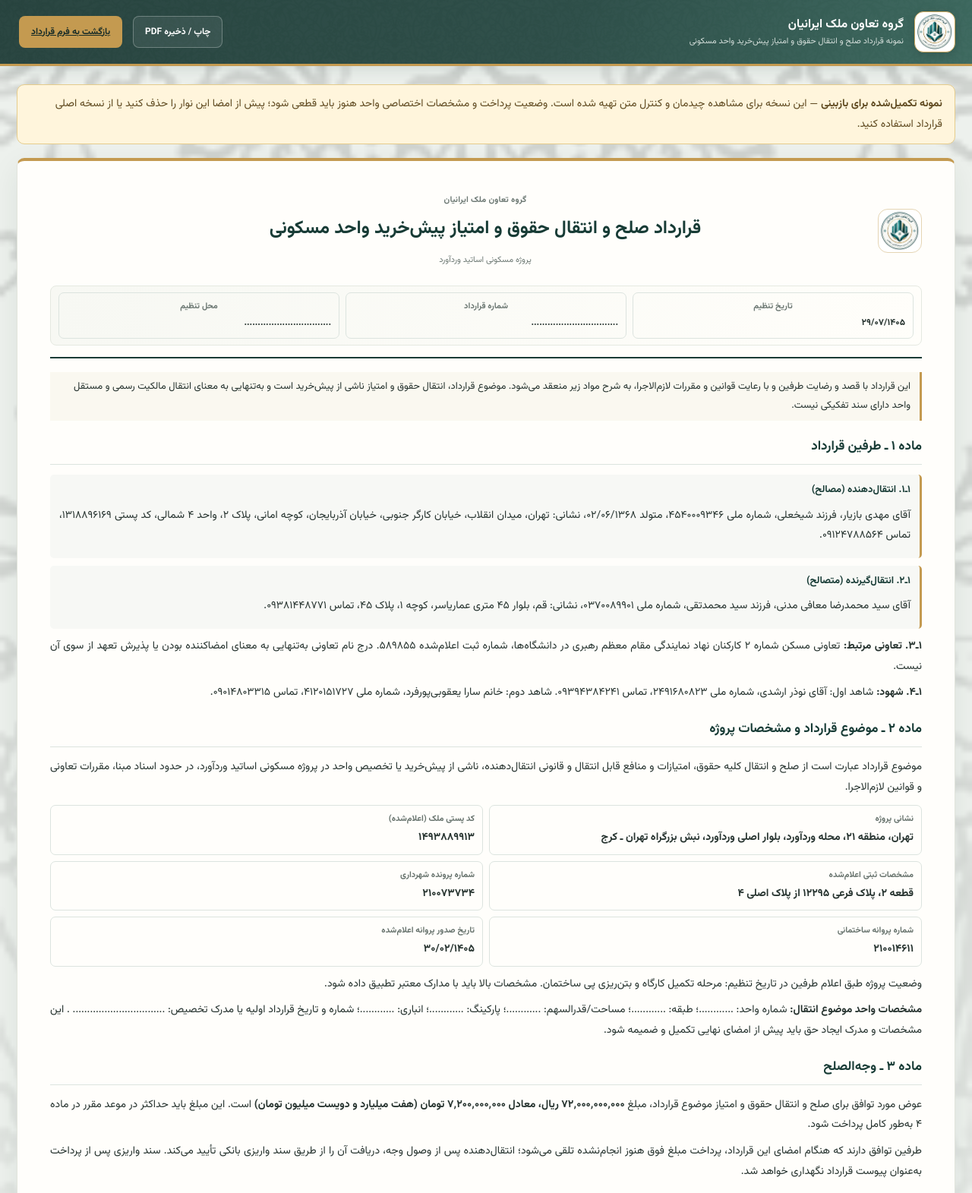
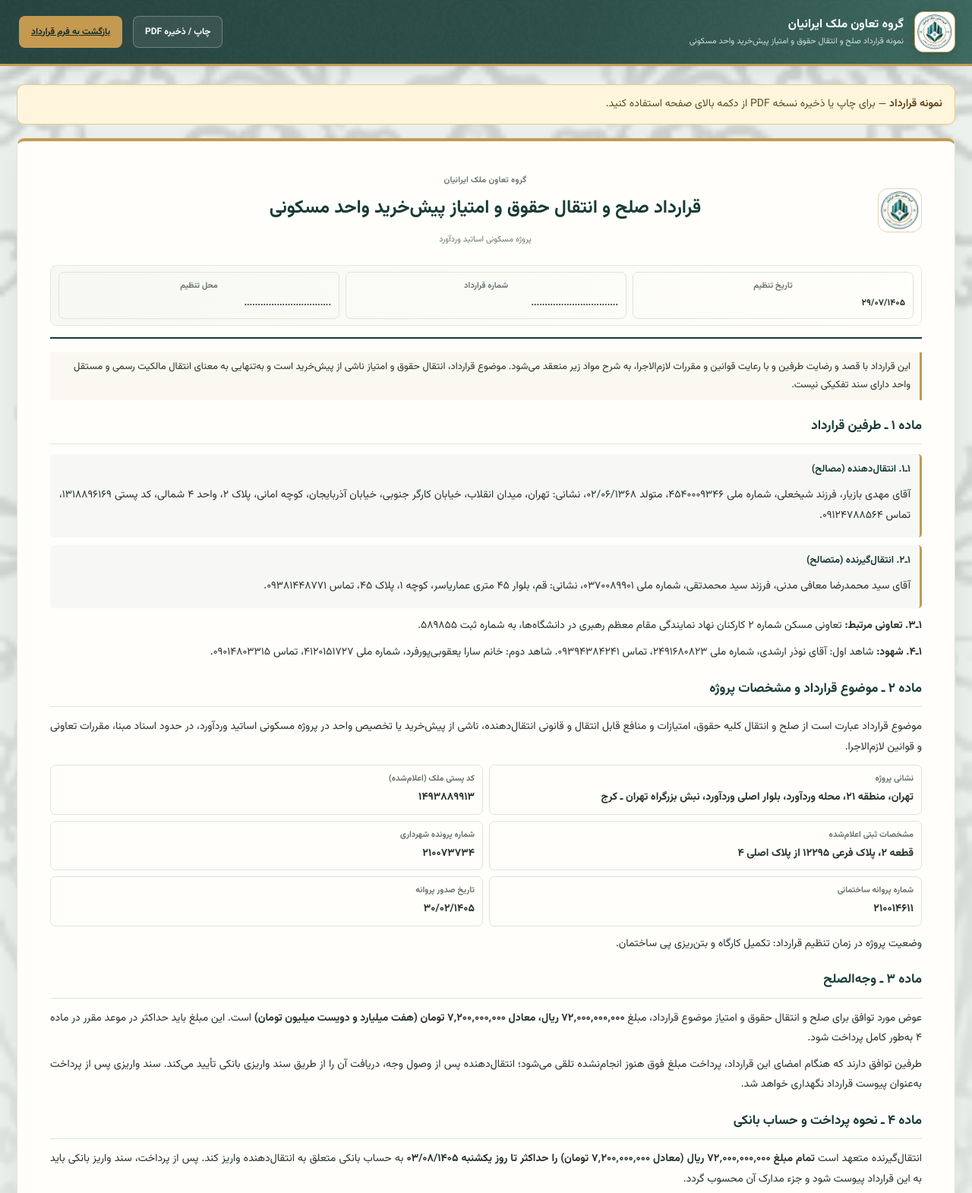
Before and after one commit to kazemi44468-bot/qarardadmelk, a plain HTML site: page نمونه-قرارداد-وردآورد.html in a window 1280 px wide. Shown: the top 1571 px of the page at 76% size. Drawn offline with Linux system fonts and the light colour scheme.

Commit message:
Remove editorial caveats and clean contract wording

```diff
--- a/نمونه-قرارداد-وردآورد.html
+++ b/نمونه-قرارداد-وردآورد.html
@@ -22,7 +22,7 @@
 <nav class="header-actions no-print" aria-label="عملیات"><button class="btn btn-light" onclick="window.print()">چاپ / ذخیره PDF</button><a class="btn btn-gold" href="index.html">بازگشت به فرم قرارداد</a></nav>
 </header>
 <main class="page-wrap">
-<div class="sample-banner no-print"><strong>نمونه تکمیل‌شده برای بازبینی</strong> — این نسخه برای مشاهده چیدمان و کنترل متن تهیه شده است. وضعیت پرداخت و مشخصات اختصاصی واحد هنوز باید قطعی شود؛ پیش از امضا این نوار را حذف کنید یا از نسخه اصلی قرارداد استفاده کنید.</div>
+<div class="sample-banner no-print"><strong>نمونه قرارداد</strong> — برای چاپ یا ذخیره نسخه PDF از دکمه بالای صفحه استفاده کنید.</div>
 <article class="contract sample-doc">
 <div class="document-heading">
 <div class="document-brandline"><img class="document-logo" src="assets/images/logo.png" alt=""><div class="document-titlegroup"><p class="document-kicker">گروه تعاون ملک ایرانیان</p><h1>قرارداد صلح و انتقال حقوق و امتیاز پیش‌خرید واحد مسکونی</h1><p>پروژه مسکونی اساتید وردآورد</p></div></div>
@@ -32,7 +32,7 @@
 <section class="contract-section"><h3>ماده ۱ ـ طرفین قرارداد</h3>
 <div class="party"><h4>۱ـ۱. انتقال‌دهنده (مصالح)</h4><p>آقای مهدی بازیار، فرزند شیخعلی، شماره ملی ۴۵۴۰۰۰۹۳۴۶، متولد ۰۲/۰۶/۱۳۶۸، نشانی: تهران، میدان انقلاب، خیابان کارگر جنوبی، خیابان آذربایجان، کوچه امانی، پلاک ۲، واحد ۴ شمالی، کد پستی ۱۳۱۸۸۹۶۱۶۹، تماس ۰۹۱۲۴۷۸۸۵۶۴.</p></div>
 <div class="party"><h4>۱ـ۲. انتقال‌گیرنده (متصالح)</h4><p>آقای سید محمدرضا معافی مدنی، فرزند سید محمدتقی، شماره ملی ۰۳۷۰۰۸۹۹۰۱، نشانی: قم، بلوار ۴۵ متری عماریاسر، کوچه ۱، پلاک ۴۵، تماس ۰۹۳۸۱۴۴۸۷۷۱.</p></div>
-<p><strong>۱ـ۳. تعاونی مرتبط:</strong> تعاونی مسکن شماره ۲ کارکنان نهاد نمایندگی مقام معظم رهبری در دانشگاه‌ها، شماره ثبت اعلام‌شده ۵۸۹۸۵۵. درج نام تعاونی به‌تنهایی به معنای امضاکننده بودن یا پذیرش تعهد از سوی آن نیست.</p>
+<p><strong>۱ـ۳. تعاونی مرتبط:</strong> تعاونی مسکن شماره ۲ کارکنان نهاد نمایندگی مقام معظم رهبری در دانشگاه‌ها، به شماره ثبت ۵۸۹۸۵۵.</p>
 <p><strong>۱ـ۴. شهود:</strong> شاهد اول: آقای نوذر ارشدی، شماره ملی ۲۴۹۱۶۸۰۸۲۳، تماس ۰۹۳۹۴۳۸۴۲۴۱. شاهد دوم: خانم سارا یعقوبی‌پورفرد، شماره ملی ۴۱۲۰۱۵۱۷۲۷، تماس ۰۹۰۱۴۸۰۳۳۱۵.</p></section>
 <section class="contract-section"><h3>ماده ۲ ـ موضوع قرارداد و مشخصات پروژه</h3>
 <p>موضوع قرارداد عبارت است از صلح و انتقال کلیه حقوق، امتیازات و منافع قابل انتقال و قانونی انتقال‌دهنده، ناشی از پیش‌خرید یا تخصیص واحد در پروژه مسکونی اساتید وردآورد، در حدود اسناد مبنا، مقررات تعاونی و قوانین لازم‌الاجرا.</p>
@@ -42,10 +42,9 @@
 <div class="detail"><b>مشخصات ثبتی اعلام‌شده</b><span>قطعه ۲، پلاک فرعی ۱۲۲۹۵ از پلاک اصلی ۴</span></div>
 <div class="detail"><b>شماره پرونده شهرداری</b><span>۲۱۰۰۷۳۷۳۴</span></div>
 <div class="detail"><b>شماره پروانه ساختمانی</b><span>۲۱۰۰۱۴۶۱۱</span></div>
-<div class="detail"><b>تاریخ صدور پروانه اعلام‌شده</b><span>۳۰/۰۲/۱۴۰۵</span></div>
+<div class="detail"><b>تاریخ صدور پروانه</b><span>۳۰/۰۲/۱۴۰۵</span></div>
 </div>
-<p>وضعیت پروژه طبق اعلام طرفین در تاریخ تنظیم: مرحله تکمیل کارگاه و بتن‌ریزی پی ساختمان. مشخصات بالا باید با مدارک معتبر تطبیق داده شود.</p>
-<p><strong>مشخصات واحد موضوع انتقال:</strong> شماره واحد: ............؛ طبقه: ............؛ مساحت/قدرالسهم: ............؛ پارکینگ: ............؛ انباری: ............؛ شماره و تاریخ قرارداد اولیه یا مدرک تخصیص: ................................ . این مشخصات و مدرک ایجاد حق باید پیش از امضای نهایی تکمیل و ضمیمه شود.</p></section>
+<p>وضعیت پروژه در زمان تنظیم قرارداد: تکمیل کارگاه و بتن‌ریزی پی ساختمان.</p></section>
 <section class="contract-section"><h3>ماده ۳ ـ وجه‌الصلح</h3>
 <p>عوض مورد توافق برای صلح و انتقال حقوق و امتیاز موضوع قرارداد، مبلغ <strong>۷۲٬۰۰۰٬۰۰۰٬۰۰۰ ریال، معادل ۷٬۲۰۰٬۰۰۰٬۰۰۰ تومان (هفت میلیارد و دویست میلیون تومان)</strong> است. این مبلغ باید حداکثر در موعد مقرر در ماده ۴ به‌طور کامل پرداخت شود.</p>
 <p>طرفین توافق دارند که هنگام امضای این قرارداد، پرداخت مبلغ فوق هنوز انجام‌نشده تلقی می‌شود؛ انتقال‌دهنده پس از وصول وجه، دریافت آن را از طریق سند واریزی بانکی تأیید می‌کند. سند واریزی پس از پرداخت به‌عنوان پیوست قرارداد نگهداری خواهد شد.</p></section>
@@ -66,7 +65,7 @@
 <section class="contract-section"><h3>ماده ۹ ـ فوت و قائم‌مقام قانونی</h3>
 <p>فوت هر یک از طرفین موجب انتقال خودکار همه اختیارات به شخص معین یا سلب حقوق قانونی وراث نیست. تعهدات معتبر باقی‌مانده و حقوق مربوط، تابع قوانین ارث، اسناد رسمی و مقررات لازم‌الاجرا خواهد بود. طرفین متعهدند در حدود تعهدات قانونی خود با قائم‌مقام قانونی طرف دیگر برای تکمیل تشریفات همکاری کنند.</p></section>
 <section class="contract-section"><h3>ماده ۱۰ ـ تسهیلات و خدمات حمایتی</h3>
-<p>چنانچه وام، تسهیلات یا خدمات مالی حمایتی مرتبط با پروژه برای انتقال‌دهنده در نظر گرفته شده باشد، انتقال آن به انتقال‌گیرنده فقط در صورت مجازبودن طبق مقررات طرح و موافقت مرجع ذی‌صلاح امکان‌پذیر است. مشخصات، مبلغ، بدهی‌ها و شرایط آن باید در پیوست جداگانه ثبت شود. این قرارداد به‌تنهایی وجود یا قابلیت انتقال تسهیلات را اثبات نمی‌کند.</p></section>
+<p>چنانچه وام، تسهیلات یا خدمات مالی حمایتی مرتبط با پروژه برای انتقال‌دهنده در نظر گرفته شده باشد، انتقال آن به انتقال‌گیرنده فقط در صورت مجازبودن طبق مقررات طرح و موافقت مرجع ذی‌صلاح امکان‌پذیر است. مشخصات، مبلغ، بدهی‌ها و شرایط تسهیلات مورد توافق طرفین در صورت وجود، در پیوست قرارداد درج می‌شود.</p></section>
 <section class="contract-section"><h3>ماده ۱۱ ـ اقرارها، خیارات و معامله معارض</h3>
 <p>طرفین اقرار می‌کنند قرارداد را با اراده آزاد و پس از مطالعه امضا می‌کنند. انتقال‌دهنده اعلام می‌کند تا آنجا که از اسناد در اختیار وی معلوم است، حقوق موضوع قرارداد را قبلاً به دیگری واگذار نکرده است. طرفین خیارات قابل اسقاط، از جمله خیار غبن، را در حدودی که قانون اجازه می‌دهد اسقاط می‌کنند؛ این شرط حقوق غیرقابل اسقاط قانونی یا حقوق ناشی از تدلیس، کتمان عمدی و تخلف اثبات‌شده را از بین نمی‌برد. انتقال‌دهنده از ایجاد هرگونه معامله معارض خودداری می‌کند.</p></section>
 <section class="contract-section"><h3>ماده ۱۲ ـ تخلف، خسارت و حل اختلاف</h3>
@@ -74,7 +73,7 @@
 <p>اختلاف‌ها ابتدا از طریق مذاکره مستقیم پیگیری می‌شوند. در صورت حل‌نشدن اختلاف، هر یک از طرفین می‌تواند به مرجع قضایی صالح مراجعه کند. داوری فقط با توافق جداگانه و معتبر طرفین قابل اعمال است.</p></section>
 <section class="contract-section"><h3>ماده ۱۳ ـ پیوست‌ها و نسخه‌های قرارداد</h3>
 <p>پیوست‌های قرارداد حسب مورد شامل تصویر مدارک هویتی، قرارداد یا مدرک اولیه پیش‌خرید، مدرک تخصیص واحد، رسیدهای پرداخت، وضعیت بدهی تعاونی، مدارک ثبتی و پروانه، تأییدیه انتقال تعاونی، مشخصات دقیق واحد و سایر توافق‌های امضاشده است.</p>
-<p>این قرارداد در ........ نسخه متحدالمتن تنظیم و امضا می‌شود و همه نسخه‌های امضاشده اعتبار یکسان دارند. تمام صفحات و پیوست‌ها باید شماره‌گذاری و امضا شوند و هر طرف یک نسخه کامل دریافت کند. این قرارداد جایگزین تشریفات رسمی الزامی یا تأییدیه مرجع ذی‌صلاح نیست.</p></section>
+<p>این قرارداد در ........ نسخه متحدالمتن تنظیم و امضا می‌شود و همه نسخه‌های امضاشده اعتبار یکسان دارند. تمام صفحات و پیوست‌ها باید شماره‌گذاری و امضا شوند و هر طرف یک نسخه کامل دریافت کند. </p></section>
 <div class="signatures">
 <div class="signature-card"><strong>انتقال‌دهنده (مصالح)</strong><p>مهدی بازیار</p><div class="blank">امضا و اثر انگشت</div></div>
 <div class="signature-card"><strong>انتقال‌گیرنده (متصالح)</strong><p>سید محمدرضا معافی مدنی</p><div class="blank">امضا و اثر انگشت</div></div>
```
